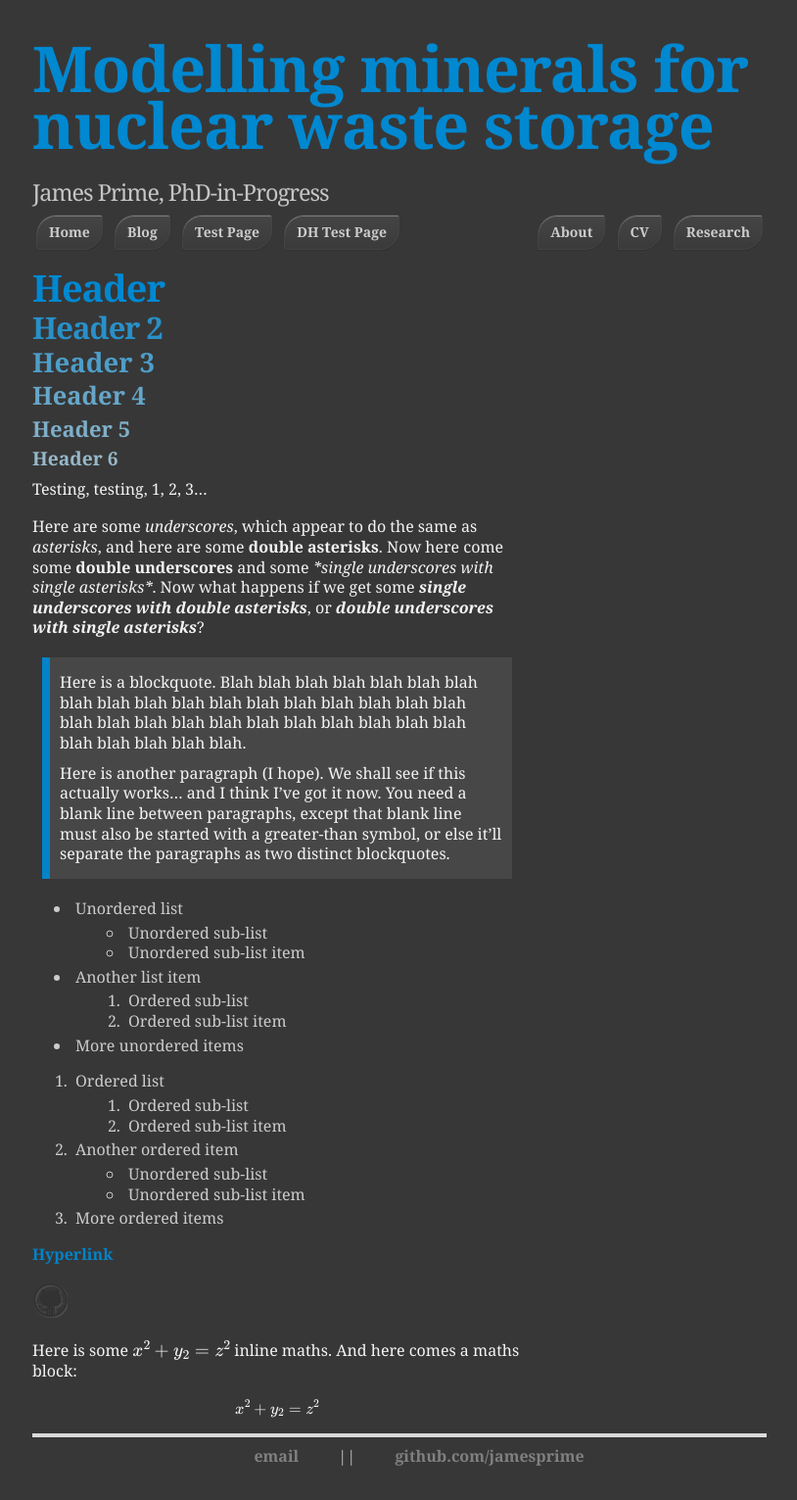
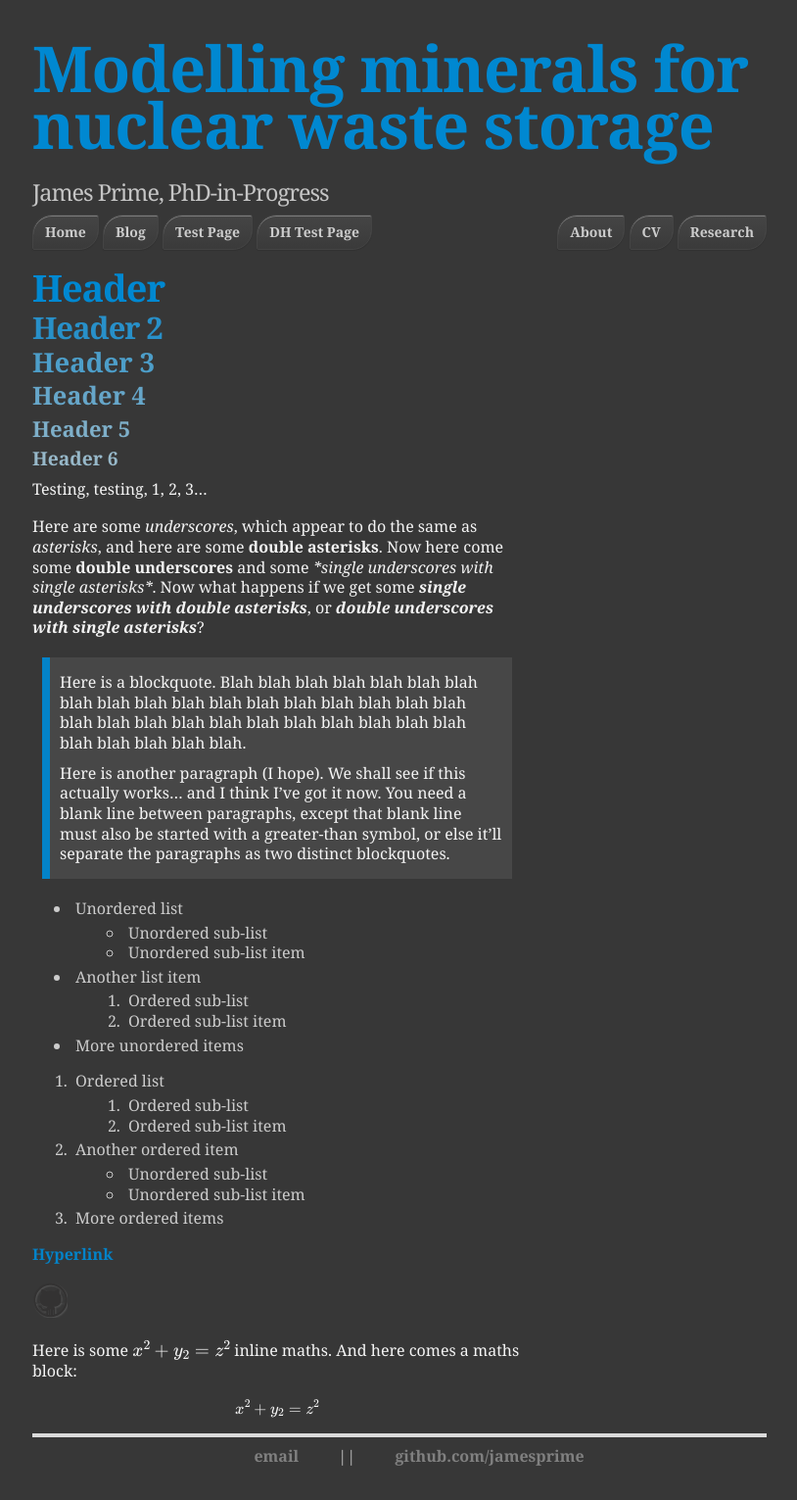
Before and after one commit to jamesprime/jamesprime.github.io, a Jekyll site: the page built from _pages/dhtest/index.md, in a window 1280 px wide. Shown: the whole page at 98% size, without its empty margins (232-1046 px from the left). Built offline with Jekyll 4.4.1, drawn with Linux system fonts in a browser that asks for light colours; nearby versions of some CDN libraries; formulas are drawn with MathJax 3.

Commit message:
Updated _sass/uberduper.scss
Added .banner ul li padding: 0

```diff
--- a/_sass/uberduper.scss
+++ b/_sass/uberduper.scss
@@ -254,10 +254,10 @@ div.slogan {
 
         li {
             display: inline;
+            padding: 0;
 
             a.button {
                 background-color: #404040;
-                // color: #66a6c9;
             }
         }
     }
```
